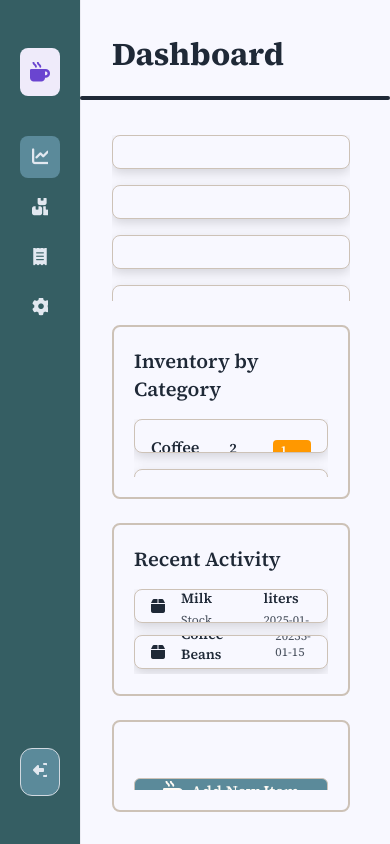
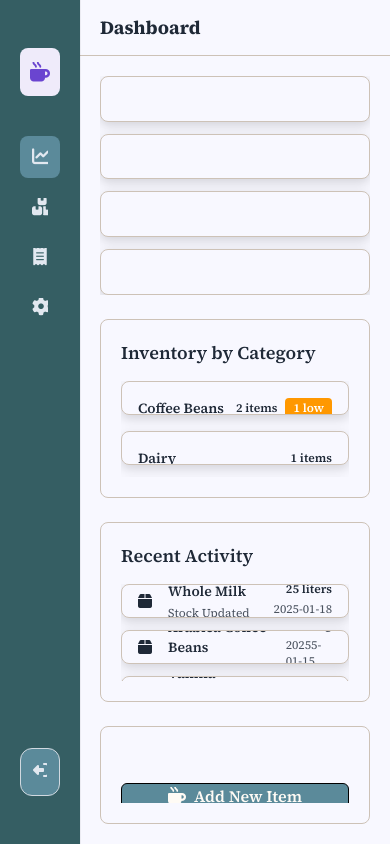
Before and after one commit to sudo-paoo/coffee-inventory-management-system, a PHP site: page /pages/dashboard.html in a window 390 px wide. Run offline with PHP 8.4, Linux system fonts and the light colour scheme.

Commit message:
refactor(dashboard): clean up typography styles, fix sidebar routes

```diff
--- a/pages/dashboard.html
+++ b/pages/dashboard.html
@@ -5,10 +5,7 @@
     <meta name="viewport" content="width=device-width, initial-scale=1.0" />
     <link rel="stylesheet" href="../styles/pages/dashboard.css" />
     <link rel="stylesheet" href="../styles/globals.css" />
-    <link
-      rel="stylesheet"
-      href="https://cdnjs.cloudflare.com/ajax/libs/font-awesome/6.5.0/css/all.min.css"
-    />
+    <link rel="stylesheet" href="https://cdnjs.cloudflare.com/ajax/libs/font-awesome/6.5.0/css/all.min.css" />
     <title>Dashboard</title>
   </head>
 
@@ -27,28 +24,28 @@
           <div class="sidebar-menu">
             <a
               class="menu-item active"
-              href="palitan niyo ng route /admin/inventory ganun"
+              href="dashboard.html"
             >
               <i class="fa-solid fa-chart-line"></i>
               <span>Dashboard</span>
             </a>
             <a
               class="menu-item"
-              href="palitan niyo ng route /admin/inventory ganun"
+              href="../pages/admin/inventory.html"
             >
               <i class="fa-solid fa-boxes-stacked"></i>
               <span>Inventory</span>
             </a>
             <a
               class="menu-item"
-              href="palitan niyo ng route /admin/inventory ganun"
+              href="../pages/admin/transactions.html"
             >
               <i class="fa-solid fa-receipt"></i>
               <span>Transactions</span>
             </a>
             <a
               class="menu-item"
-              href="palitan niyo ng route /admin/inventory ganun"
+              href="../pages/settings.html"
             >
               <i class="fa-solid fa-gear"></i>
               <span>Settings</span>
@@ -72,8 +69,9 @@
         </div>
       </div>
       <div class="dashboard">
-        <h1>Dashboard</h1>
-        <hr />
+        <div class="dashboard-header">
+          <h3>Dashboard</h1>
+        </div>
         <div class="dashboard-content">
           <!-- summary -->
           <div class="summary">
@@ -103,11 +101,11 @@
             </div>
             <div class="card">
               <div class="card-header">
-                <h3>Active Users</h3>
-                <i class="fa-solid fa-users card-icon"></i>
+                <h3>Out of stock</h3>
+                <i class="fa-solid fa-boxes-stacked card-icon"></i>
               </div>
-              <p class="value">3</p>
-              <h4>System users</h4>
+              <p class="value out-of-stock">0</p>
+              <h4>Items need restocking</h4>
             </div>
           </div>
           <!-- middle section(inventory by category & recent activity) -->
@@ -234,7 +232,7 @@
               </div>
             </div>
           </div>
-          <!-- quick actions            -->
+          <!-- quick actions -->
           <div class="quick">
             <h2>Quick Actions</h2>
             <div class="quick-actions">
--- a/styles/pages/dashboard.css
+++ b/styles/pages/dashboard.css
@@ -1,13 +1,9 @@
-@import url("globals.css");
+@import "../globals.css";
 
 /*DASHBOARD MAIN LAYOUT*/
 body {
-  font-family: "Source Serif 4", serif;
   background: var(--background);
   color: var(--foreground);
-  margin: 0;
-  padding: 0;
-  overflow: hidden;
 }
 
 .container {
@@ -18,37 +14,29 @@ body {
 
 .dashboard {
   flex: 1;
-  padding: 2rem;
   display: flex;
   flex-direction: column;
   background: var(--background);
-  overflow: hidden;
 }
 
-.sidebar-logo .logo-image {
-  width: 100%;
-  height: 100%;
-  object-fit: contain;
+.dashboard-header {
+  display: flex;
+  justify-content: space-between;
+  align-items: center;
+  padding: 20px 40px;
+  border-bottom: 1px solid var(--border);
+  flex-shrink: 0;
 }
 
-hr {
-  border: none;
-  background-color: var(--foreground);
-  height: 4px;
-  margin: 0 -2rem 35px -2rem;
-  border-radius: 2px;
-}
-
-/* gamit daw ako clamp para sa sizing ng text sa responsive*/
 .dashboard h1 {
-  font-size: clamp(2rem, 5vw, 64px);
+  font-size: var(--text-2xl);
   font-weight: 700;
-  margin-bottom: 1.25rem;
+  margin: 0;
   color: var(--foreground);
 }
 
 .dashboard h2 {
-  font-size: clamp(1.25rem, 3vw, var(--text-3xl));
+  font-size: var(--text-xl);
   font-weight: 600;
   margin-bottom: 1rem;
   color: var(--foreground);
@@ -63,7 +51,7 @@ hr {
   overflow-y: auto;
   overflow-x: hidden;
   flex: 1;
-  padding-right: 0.5rem;
+  padding: 20px 40px;
 }
 
 .summary {
@@ -73,8 +61,8 @@ hr {
   background: transparent;
   border: none;
   padding: 0;
+}
 
-}
 .middle-section {
   display: grid;
   grid-template-columns: 1fr 1fr;
@@ -85,7 +73,7 @@ hr {
 .activity,
 .quick {
   background: var(--background);
-  border: 2px solid var(--border);
+  border: 1px solid var(--border);
   border-radius: 8px;
   padding: 1.25rem;
   display: flex;
@@ -98,34 +86,40 @@ hr {
   border: 1px solid var(--border);
   border-radius: 8px;
   text-align: left;
-  padding: 1rem;
+  padding: 1.5rem;
   box-shadow: 0 4px 12px rgba(0, 0, 0, 0.15);
   display: flex;
   flex-direction: column;
   justify-content: space-between;
+  transition: transform 0.2s ease, box-shadow 0.2s ease;
+}
+
+.summary .card:hover {
+  transform: translateY(-2px);
+  box-shadow: 0 6px 16px rgba(0, 0, 0, 0.2);
 }
 
 .summary .card .card-header {
   display: flex;
   justify-content: space-between;
   align-items: flex-start;
-  margin-bottom: 0.5rem;
+  margin-bottom: 1rem;
 }
 
 .summary .card .card-icon {
-  font-size: 1.25rem;
+  font-size: var(--text-xl);
   opacity: 0.7;
 }
 
 .summary .card h3 {
-  font-size: clamp(0.875rem, 1.5vw, var(--text-xl));
+  font-size: var(--text-base);
   font-weight: 600;
   color: var(--foreground);
   margin: 0;
 }
 
 .summary .card h4 {
-  font-size: clamp(0.7rem, 1.2vw, var(--text-base));
+  font-size: var(--text-xs);
   font-weight: 400;
   color: var(--foreground);
   opacity: 0.7;
@@ -133,20 +127,20 @@ hr {
 }
 
 .summary .card .valueLow {
-  font-size: clamp(2rem, 4vw, var(--text-4xl));
+  font-size: var(--text-4xl);
   font-weight: 700;
   color: #ff9800;
   margin: 0.5rem 0;
 }
 
 .summary .card .value {
-  font-size: clamp(2rem, 4vw, var(--text-4xl));
+  font-size: var(--text-4xl);
   font-weight: 700;
   color: var(--foreground);
   margin: 0.5rem 0;
 }
 
-.summary .card .value.red {
+.summary .card .out-of-stock {
   color: var(--destructive);
 }
 
@@ -158,40 +152,38 @@ hr {
 }
 
 .quick-actions .btn {
-  background: var(--primary);
-  color: var(--primary-foreground);
-  height: 69px;
+  height: 50px;
   flex: 1;
-  border: 1px solid var(--border);
+  border: 1px solid black;
   border-radius: 6px;
   padding: 0.75rem 1rem;
   display: flex;
   align-items: center;
   justify-content: center;
   gap: 0.5rem;
-  font-size: clamp(1rem, 2vw, 32px);
+  font-size: var(--text-base);
   font-weight: 600;
   cursor: pointer;
-  transition: all 0.2s ease;
-  font-family: "Source Serif 4", serif;
+  transition: all 0.2s ease-in-out;
 }
 
 .quick-actions .btn i {
-  font-size: 1.25rem;
+  font-size: var(--text-lg);
 }
 
 .quick-actions .btn-primary {
-  background: var(--primary);
+  background-color: var(--primary);
   color: var(--primary-foreground);
 }
 
 .quick-actions .btn-secondary {
-  background: var(--background);
+  background-color: var(--background);
   color: var(--foreground);
 }
 
 .quick-actions .btn:hover {
-  background: var(--sidebar-hover);
+  background-color: #4F7A89;
+  color: var(--primary-foreground);
 }
 
 /*INVENTORY BY CATEGORY*/
@@ -208,6 +200,12 @@ hr {
   border-radius: 8px;
   padding: 1rem;
   box-shadow: 0 4px 12px rgba(0, 0, 0, 0.15);
+  transition: transform 0.2s ease, box-shadow 0.2s ease;
+}
+
+.inventory .card:hover {
+  transform: translateY(-2px);
+  box-shadow: 0 6px 16px rgba(0, 0, 0, 0.2);
 }
 
 .inventory .card .category-header {
@@ -224,14 +222,14 @@ hr {
 }
 
 .inventory .card h3 {
-  font-size: clamp(1rem, 2vw, var(--text-3xl));
+  font-size: var(--text-lg);
   font-weight: 600;
   color: var(--foreground);
   margin: 0;
 }
 
 .inventory .card .item-count {
-  font-size: clamp(0.875rem, 1.5vw, var(--text-2xl));
+  font-size: var(--text-sm);
   font-weight: 600;
   color: var(--foreground);
 }
@@ -241,7 +239,7 @@ hr {
   color: white;
   padding: 0.125rem 0.5rem;
   border-radius: 4px;
-  font-size: 0.75rem;
+  font-size: var(--text-xs);
   font-weight: 600;
 }
 
@@ -262,7 +260,7 @@ hr {
 }
 
 .inventory .card .category-value {
-  font-size: clamp(0.8rem, 1.3vw, 15px);
+  font-size: var(--text-sm);
   color: var(--foreground);
   opacity: 0.85;
   margin: 0;
@@ -285,10 +283,16 @@ hr {
   display: flex;
   align-items: center;
   gap: 1rem;
+  transition: transform 0.2s ease, box-shadow 0.2s ease;
+}
+
+.activity-item:hover {
+  transform: translateY(-2px);
+  box-shadow: 0 6px 16px rgba(0, 0, 0, 0.2);
 }
 
 .activity-item .activity-icon {
-  font-size: 1.25rem;
+  font-size: var(--text-lg);
   opacity: 0.7;
   flex-shrink: 0;
 }
@@ -307,14 +311,14 @@ hr {
 }
 
 .activity-item .activity-left h3 {
-  font-size: clamp(0.875rem, 1.5vw, var(--text-xl));
+  font-size: var(--text-base);
   font-weight: 600;
   margin-bottom: 0.25rem;
   color: var(--foreground);
 }
 
 .activity-item .activity-left p {
-  font-size: clamp(0.75rem, 1.2vw, var(--text-base));
+  font-size: var(--text-sm);
   color: var(--foreground);
   opacity: 0.8;
   margin: 0;
@@ -328,21 +332,29 @@ hr {
 }
 
 .activity-item .activity-amount {
-  font-size: clamp(0.875rem, 1.5vw, var(--text-2xl));
+  font-size: var(--text-sm);
   font-weight: 600;
   color: var(--foreground);
 }
 
 .activity-item .activity-date {
-  font-size: clamp(0.75rem, 1.2vw, var(--text-base));
+  font-size: var(--text-sm);
   color: var(--foreground);
   opacity: 0.8;
 }
 
 /*RESPONSIVE*/
 @media (max-width: 1024px) {
+  .dashboard h1 {
+    font-size: var(--text-xl);
+  }
+
+  .dashboard h2 {
+    font-size: var(--text-lg);
+  }
+
   .summary {
-    grid-template-columns: repeat(1fr);
+    grid-template-columns: repeat(2, 1fr);
   }
 
   .middle-section {
@@ -350,12 +362,91 @@ hr {
   }
 
   .quick-actions {
-    flex-direction: column;
+    flex-direction: row;
+  }
+
+  .summary .card .value,
+  .summary .card .valueLow {
+    font-size: var(--text-3xl);
+  }
+
+  .summary .card h3 {
+    font-size: var(--text-sm);
+  }
+
+  .summary .card h4 {
+    font-size: var(--text-xs);
+  }
+
+  .inventory .card h3 {
+    font-size: var(--text-base);
+  }
+
+  .activity-item .activity-left h3 {
+    font-size: var(--text-sm);
   }
 }
 
-@media (max-width: 640px) {
+@media (max-width: 768px) {
+  .dashboard-header {
+    padding: 15px 20px;
+  }
+
+  .dashboard-content {
+    padding: 20px;
+  }
+
+  .dashboard h1 {
+    font-size: var(--text-xl);
+  }
+
+  .dashboard h2 {
+    font-size: var(--text-lg);
+  }
+
   .summary {
     grid-template-columns: 1fr;
+    gap: 0.75rem;
+  }
+
+  .summary .card {
+    padding: 1.25rem;
+  }
+
+  .summary .card .value,
+  .summary .card .valueLow {
+    font-size: var(--text-3xl);
+  }
+
+  .summary .card h3 {
+    font-size: var(--text-sm);
+  }
+
+  .summary .card h4 {
+    font-size: var(--text-xs);
+  }
+
+  .inventory .card h3,
+  .activity-item .activity-left h3 {
+    font-size: var(--text-sm);
+  }
+
+  .inventory .card .item-count,
+  .inventory .card .category-value,
+  .activity-item .activity-left p,
+  .activity-item .activity-amount,
+  .activity-item .activity-date {
+    font-size: var(--text-xs);
+  }
+
+  .quick-actions {
+    flex-direction: column;
+    gap: 0.75rem;
+  }
+
+  .quick-actions .btn {
+    width: 100%;
+    height: 45px;
+    font-size: var(--text-base);
   }
 }
```
